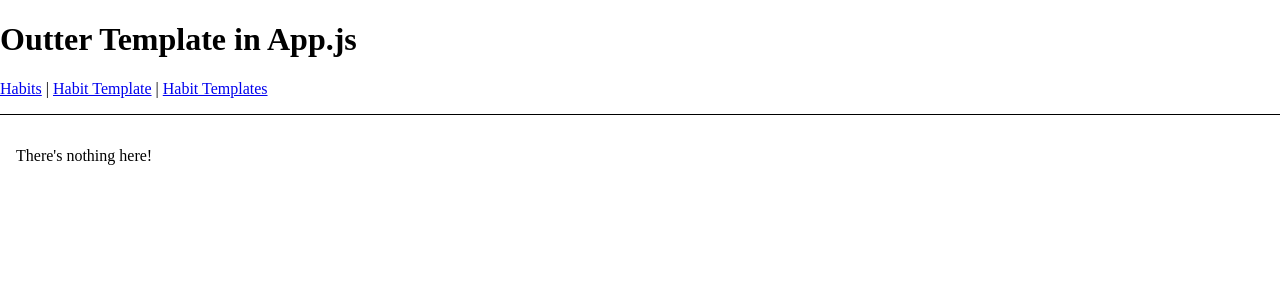
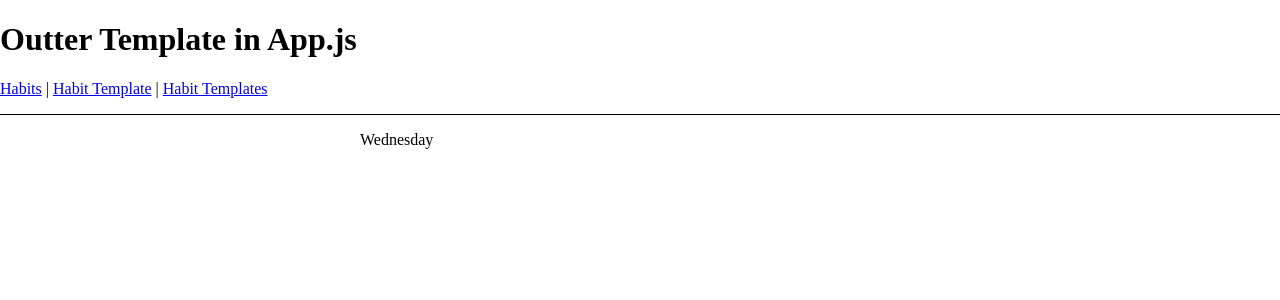
Before and after one commit to syedmwgilani/Habbit-Tracker, a React (Create React App) app: page /habit-tracker/habits in a window 1280 px wide. Shown: the top 300 px of the page. Built offline with nearby package versions, Linux system fonts and the light colour scheme.

Commit message:
Fixed issue with default directory name of /habit-tracker/ being seen as an unknown route.

```diff
--- a/src/App.js
+++ b/src/App.js
@@ -10,9 +10,9 @@
           paddingBottom: "1rem"
         }}
       >
-        <Link to="/habits">Habits</Link> |{" "}
-        <Link to="/habit-template">Habit Template</Link> |{" "}
-        <Link to="/habit-templates">Habit Templates</Link>
+        <Link to="/habit-tracker/habits">Habits</Link> |{" "}
+        <Link to="/habit-tracker/habit-template">Habit Template</Link> |{" "}
+        <Link to="/habit-tracker/habit-templates">Habit Templates</Link>
       </nav>
       <Outlet />
     </div>
--- a/src/index.js
+++ b/src/index.js
@@ -15,7 +15,7 @@
 render(
   <BrowserRouter>
     <Routes>
-      <Route path="/" element={<App />}>
+      <Route path="/habit-tracker/" element={<App />}>
         <Route path="habits" element={<Habits />} />
         <Route path="habit-template" element={<HabitTemplate />} />
         <Route path="habit-templates" element={<HabitTemplates />} />
```
